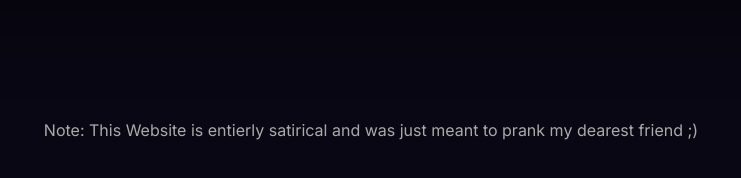
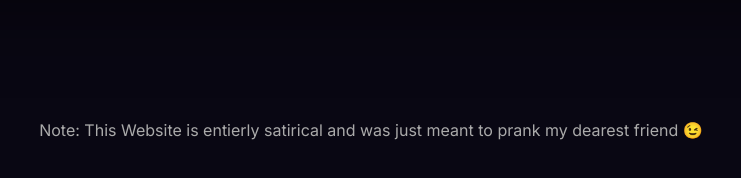
Before and after one commit to GetALife-Shivansh/tyagay, a plain HTML site: page index.html in a window 1280 px wide. Shown: the part 3069-3247 px from the top of the page, 269-1010 px from the left. Drawn offline with Linux system fonts and the light colour scheme.

Commit message:
Update index.html

```diff
--- a/index.html
+++ b/index.html
@@ -59,7 +59,7 @@
 </section>
 </main>
 <footer>
-  Note: This Website is entierly satirical and was just meant to prank my dearest friend ;)
+  Note: This Website is entierly satirical and was just meant to prank my dearest friend &#x1F609;
 </footer>
 <script src="script.js"></script>
 </body>
```
